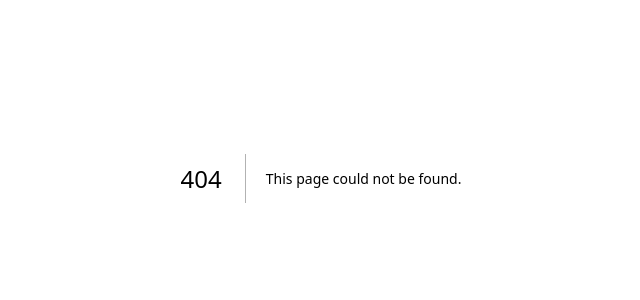
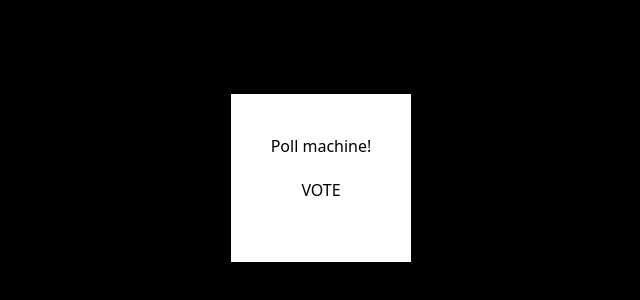
Before and after one commit to KWaloen/dat250-expass3, a Next.js app: page /vote in a window 1280 px wide. Before the commit this address had no page. Shown: the part 222-522 px from the top of the page, without its empty margins (319-959 px from the left). Built offline with nearby package versions, Linux system fonts and the light colour scheme.

Commit message:
start vote component

```diff
--- /dev/null
+++ b/app/vote/page.jsx
@@ -0,0 +1,23 @@
+import Image from "next/image";
+import { Button } from "@/components/ui/button"
+import Vote from "@/components/Vote"
+
+export default function VotePage() {
+  return (
+    <div className="bg-black flex items-center justify-center h-screen">
+
+      <div className="flex bg-white items-center p-10">
+        <div className="text-black text-center">
+          Poll machine!
+          <div className="p-5">
+            <Vote />
+          </div>
+          <div>
+
+          </div>
+        </div>
+      </div>
+
+    </div>
+  );
+}
--- a/components/Poll.jsx
+++ b/components/Poll.jsx
@@ -3,6 +3,7 @@
 import { Input } from "@/components/ui/input"
 import { Button } from "@/components/ui/button"
 import { useState } from "react"
+import Link from "next/link"
 
 export default function Poll() {
 
@@ -20,9 +21,6 @@ export default function Poll() {
 
 
     }
-
-
-
 
 
     return (
@@ -65,6 +63,11 @@ export default function Poll() {
                     <Button onClick={handleClick}>
                         Submit Poll
                     </Button>
+                    <Link href="/vote">
+                        <Button>
+                            Go vote
+                        </Button>
+                    </Link>
                 </div>
 
             </div>
--- /dev/null
+++ b/components/Vote.jsx
@@ -0,0 +1,16 @@
+"use client"
+
+import { Input } from "@/components/ui/input"
+import { Button } from "@/components/ui/button"
+import { useState } from "react"
+
+export default function Poll() {
+
+    return (
+
+        <div>
+            VOTE
+        </div>
+
+    )
+}
```
